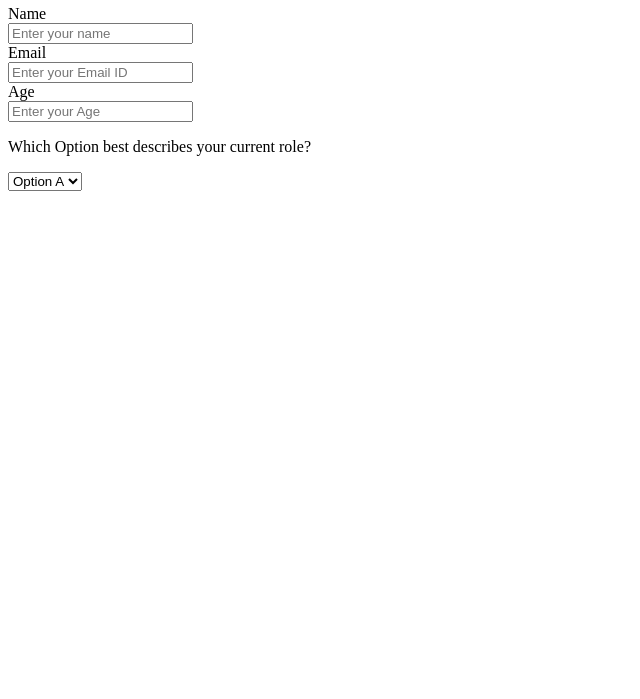
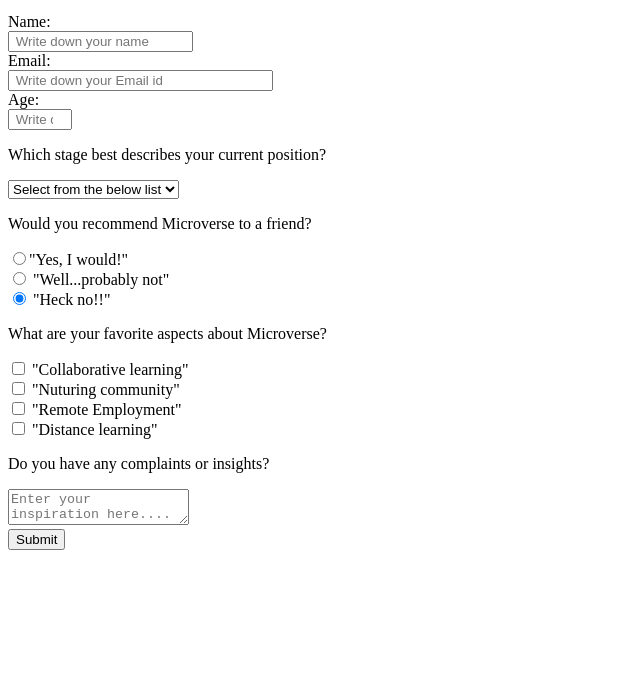
Before and after one commit to HossainAraf/Richard-Arafat-SurveyForm, a plain HTML site: page index.html in a window 1280 px wide. Shown: the part 101-800 px from the top of the page, without its empty margins (0-640 px from the left). Drawn offline with Linux system fonts and the light colour scheme.

Commit message:
html updated-2

```diff
--- a/index.html
+++ b/index.html
@@ -1,28 +1,75 @@
 <!DOCTYPE html>
 <html lang="en">
-<head>
+  <head>
     <meta charset="UTF-8">
-    <meta http-equiv="X-UA-Compatible" content="IE=edge">
-    <meta name="viewport" content="width=device-width, initial-scale=1.0">
-    <title>Survey Form</title>
+    <title>Fork Me! FCC: Test Suite Template</title>
+    <link rel="stylesheet" href="styles.css">
+  </head>
 
-</head>
-<body>git
-    <h1 id = "title"> This is our suevey form  </h1>
-    <p id = "description"></p>
-    <form id = "survey-form" action="" >
-        <label id = "name-label" for=""> Name</label> <br>
-        <input id = "name" type="text" placeholder = "Enter your name"> <br>
-        <label id = "email-label" for=""> Email</label> <br>
-        <input id = "email" type="email" placeholder = "Enter your Email ID"> <br>
-        <label id = "number-label" for=""> Age </label> <br>
-        <input id = "number" type="text" min ="8" max ="99" placeholder = "Enter your Age">
-        <p>Which Option best describes your current role?</p>
-        <select name="" id="dropdown">
-            <option value="">Option A</option>
-            <option value="">Option B</option>
-        </select>
-    </form>
+  <body>
+    <h1 id="title">Sample Survey form</h1>
+   <p id = "description">Thank your for taking the time.</p>
+   <form id ="survey-form" action="survey-form">
+    <label id = "name-label" for="name">Name:</label><br>
+    <input id = "name" type="text" name = "name" placeholder=" Write down your name" required><br>
+    <label id = "email-label" for="email">Email:</label><br>
+    <input id = "email" type="email"  pattern=".+@gmail\.com" size="30" placeholder=" Write down your Email id" required><br>
+    <label id = "number-label" for ="number">Age:</label><br>
+    <input id = "number" type="number"  min = "1" max="160" placeholder=" Write down your age" required>
+    <p>Which stage best describes your current position?</p>
+    <select id="dropdown">
+      <option disabled selected value>Select from the below list</option>
+      <option value = "student">Microverse student</option>
+      <option value = "profession">Engineer</option>
+      <option value = "aspiration">Inventor</option>
+    </select>
+    <p>Would you recommend Microverse to a friend?</p>
+    <label>
+      <input name = "group-recommend" value = "Yes, I would!"
+      type = "radio" checked>"Yes, I would!"<br>
+    </label>
+    <label>
+      <input name = "group-recommend" value = "Well...probably not"
+    type = "radio" checked>
+    "Well...probably not"<br>
+    </label>
+    <label>
+      <input name = "group-recommend" value = "Heck no!!"
+    type = "radio" checked>
+    "Heck no!!"<br>
+    </label>
+    <p>What are your favorite aspects about Microverse?</p>
+    <label>
+      <input name = "liked" value = "Collaborative learning"
+      type = "checkbox">
+      "Collaborative learning"<br>
+    </label>
+    <label>
+      <input name = "liked" value = "Nuturing community"
+      type = "checkbox">
+      "Nuturing community"<br>
+    </label>
+    <label>
+      <input name = "liked" value = "Remote employment"
+      type = "checkbox">
+      "Remote Employment"<br>
+    </label>
+    <label>
+      <input name = "liked" value = "Distance learning"
+      type = "checkbox">
+      "Distance learning"<br>
+    </label>
+    <p>Do you have any complaints or insights?</p>
+    <textarea id = "complaint" name = "comment"
+    placeholder="Enter your inspiration here...."></textarea><br>
+    <button type="submit" id="submit">
+      Submit
+    </button>
 
-</body>
+   </form>
+
+
+    <script  src="js/index.js"></script>
+
+  </body>
 </html>
```
